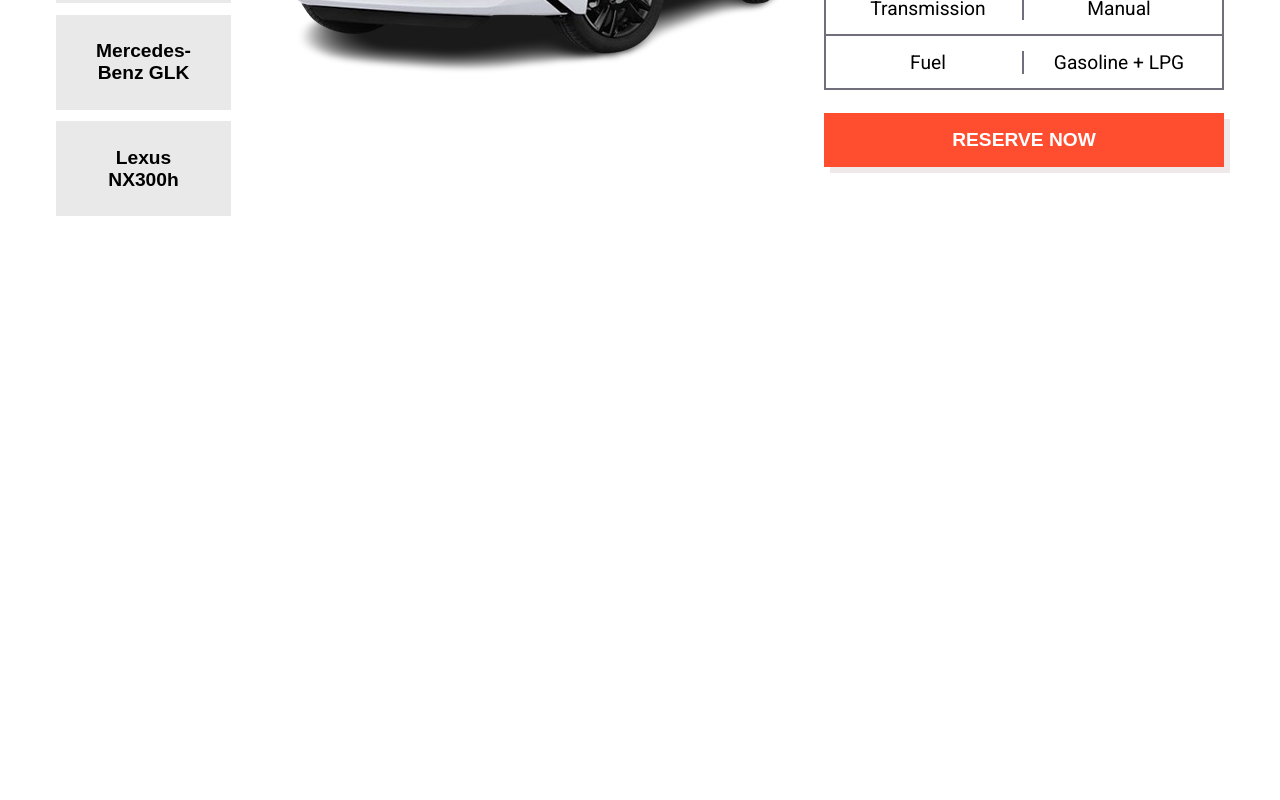
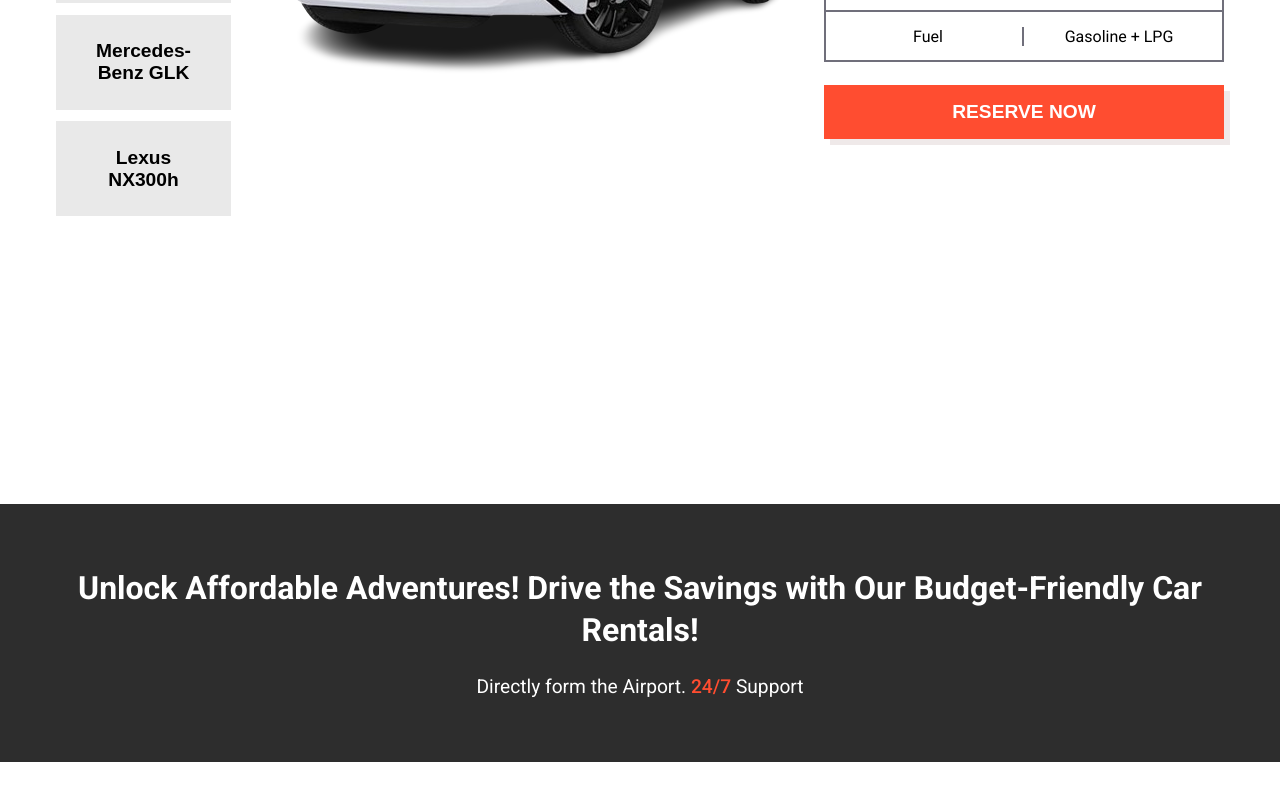
Before and after one commit to CbnMarian/web-car, a React (Create React App) app: page / in a window 1280 px wide. Shown: the part 2402-3202 px from the top of the page. Before the commit the page ends 2778 px from the top, so only its background shows below. Built offline with nearby package versions, Linux system fonts and the light colour scheme.

Commit message:
added new section

```diff
--- /dev/null
+++ b/src/Components/banner/banner.css
@@ -0,0 +1,53 @@
+.banner-section {
+  background-color: #2d2d2d;
+  display: flex;
+  flex-direction: column;
+  margin: 8rem 0;
+  padding: 4rem 0;
+  text-align: center;
+  width: 100%;
+}
+
+.banner-content {
+  align-items: center;
+  color: #fff;
+  display: flex;
+  flex-direction: column; /* Adjusted for responsiveness */
+  height: 100%;
+  justify-content: space-between;
+  width: 100%;
+}
+
+.banner-content_text {
+  display: flex;
+  flex-direction: column;
+  gap: 1.5rem;
+}
+
+.banner-content_text h2 {
+  font-size: 1.5rem;
+  line-height: 1.3;
+}
+
+.banner-content_text p {
+  font-size: 1rem;
+}
+
+.banner-content_text span {
+  color: #ff4d30;
+  font-weight: 500;
+}
+
+@media screen and (min-width: 768px) {
+  .banner-content {
+    flex-direction: row;
+  }
+
+  .banner-content_text h2 {
+    font-size: 2rem;
+  }
+
+  .banner-content_text p {
+    font-size: 1.2rem;
+  }
+}
--- /dev/null
+++ b/src/Components/banner/banner.js
@@ -0,0 +1,24 @@
+import "./banner.css";
+import React from "react";
+
+const Banner = () => {
+  return (
+    <section className="banner-section">
+      <div className="container">
+        <div className="banner-content">
+          <div className="banner-content_text">
+            <h2>
+              Unlock Affordable Adventures! Drive the Savings with Our
+              Budget-Friendly Car Rentals!
+            </h2>
+            <p>
+              Directly form the Airport. <span>24/7</span> Support
+            </p>
+          </div>
+        </div>
+      </div>
+    </section>
+  );
+};
+
+export default Banner;
--- a/src/Components/pickcar/pickcar.css
+++ b/src/Components/pickcar/pickcar.css
@@ -99,7 +99,7 @@
 
 .pick-description-table {
   display: grid;
-  font-size: 1.2rem;
+  font-size: 1rem;
   grid-template-columns: 1fr;
   grid-template-rows: auto;
 }
--- a/src/pages/home.js
+++ b/src/pages/home.js
@@ -3,6 +3,7 @@ import NavBar from "../Components/navbar/navbar";
 import BookingNow from "../Components/booking/bookingnow";
 import PlanSection from "../Components/plansection/plan";
 import PickCar from "../Components/pickcar/pickcar";
+import Banner from "../Components/banner/banner";
 
 const Home = () => (
   <div>
@@ -11,6 +12,7 @@ const Home = () => (
     <BookingNow />
     <PlanSection />
     <PickCar />
+    <Banner />
   </div>
 );
 
```
